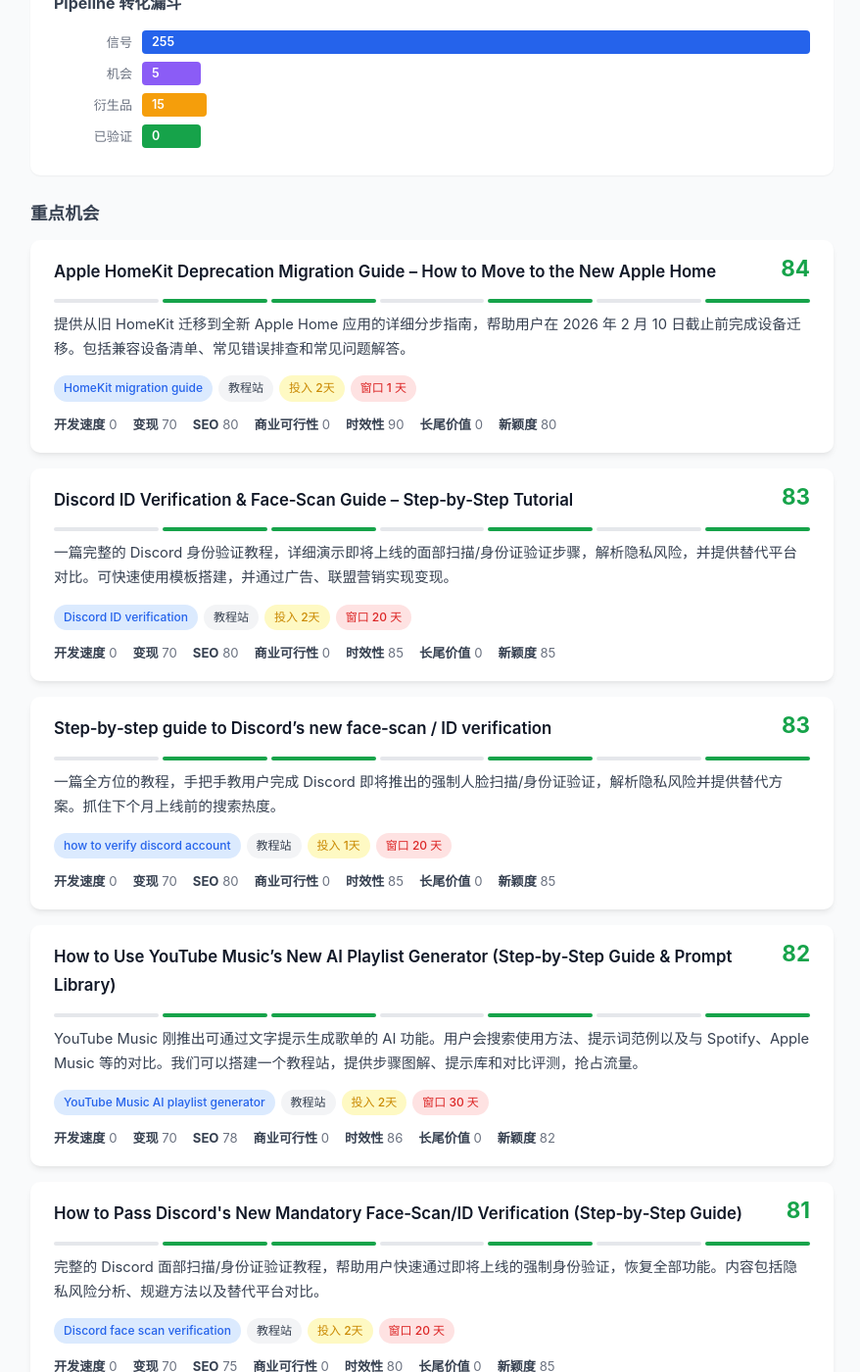
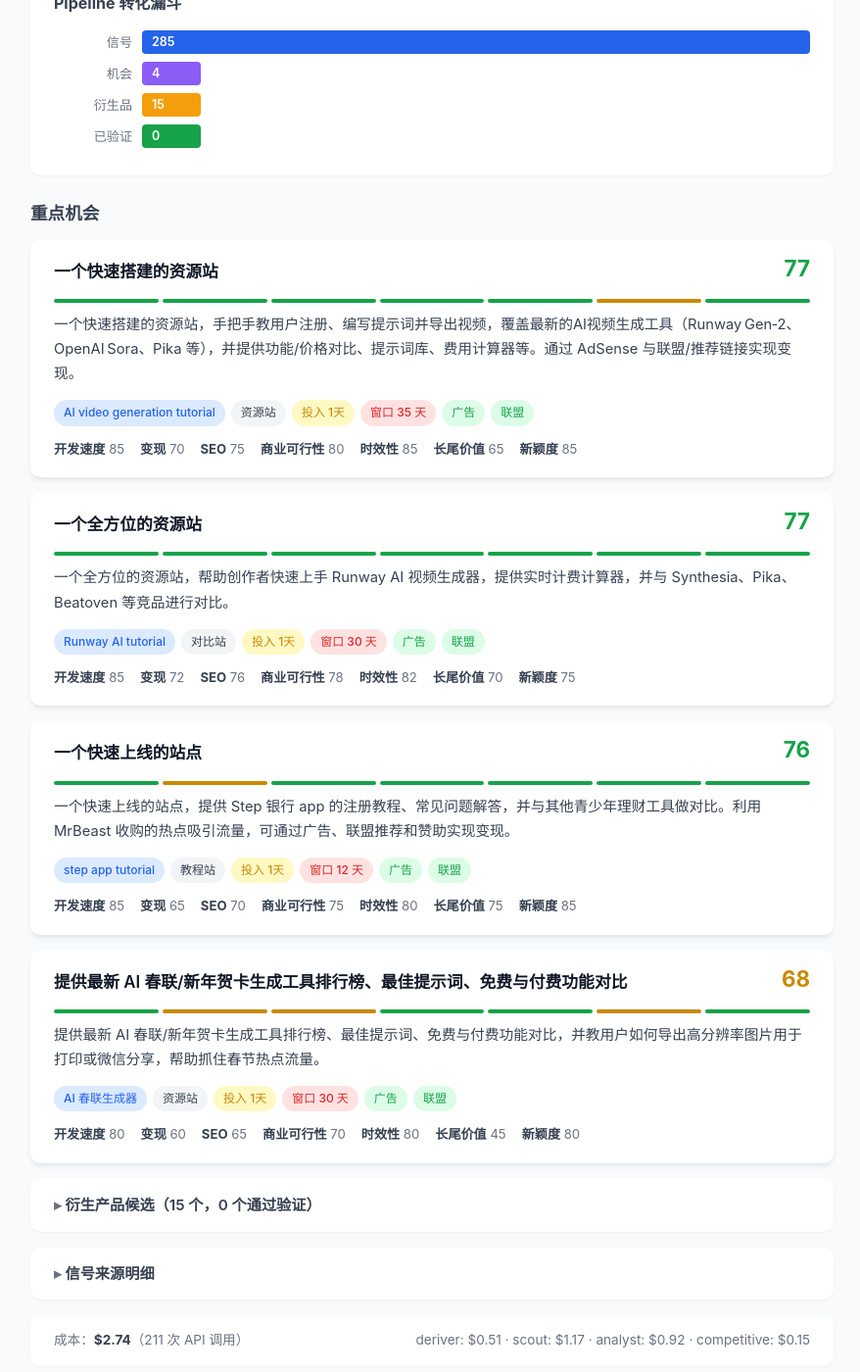
Before and after one commit to huaguihai/product-factory, a Jekyll site: the page built from docs/reports/2026-02-10.md, in a window 1280 px wide and 1400 px high, scrolled down 521 px. Shown: the whole window at 98% size, without its empty margins (199-1077 px from the left). Built offline with Jekyll 4.4.1, drawn with Linux system fonts in a browser that asks for light colours; some of the changed text lies outside the part shown.

Commit message:
fix: report Chinese content + dedup — no more English titles or Discord duplicates
- Report cards now use title_zh/description_zh as display titles instead of English
- dedupOpportunities() called in gatherReportData() to filter near-duplicates (Jaccard >= 0.3)
- Query excludes archived/rejected opportunities
- SOURCE_MAP expanded with Chinese names for all 22 sources
- Monetization tags translated to Chinese (广告/联盟/推荐/赞助)
- Score bar tooltips translated to Chinese dimension labels
- Analyst: graceful fallback when title_zh column doesn't exist
- Analyst: improved title_zh prompt for more specific Chinese titles
- Migration 004: adds title_zh column, archives Discord duplicates and pre-viability data
- Data cleanup: archived 14 old/duplicate opportunities via REST API

Co-Authored-By: Claude Opus 4.6 <noreply@anthropic.com>

```diff
--- a/docs/reports/2026-02-10.md
+++ b/docs/reports/2026-02-10.md
@@ -11,17 +11,17 @@ title: "每日洞察 - 2026-02-10"
 </div>
 
 <div class="executive-summary">
-  <p class="verdict">今日最佳机会：提供从旧 HomeKit 迁移到全新 Apple Home 应用的详细分步指南</p>
-  <p class="reasoning">综合评分 84 分，预估投入 2天，关键词「HomeKit migration guide」。</p>
+  <p class="verdict">今日最佳机会：一个快速搭建的资源站</p>
+  <p class="reasoning">综合评分 77 分，商业可行性 80 分，预估投入 1天，关键词「AI video generation tutorial」。</p>
 </div>
 
 <div class="stats-row">
   <div class="stat-card">
-    <div class="number">255</div>
+    <div class="number">285</div>
     <div class="label">信号采集</div>
   </div>
   <div class="stat-card">
-    <div class="number">5</div>
+    <div class="number">4</div>
     <div class="label">机会发现</div>
   </div>
   <div class="stat-card">
@@ -29,16 +29,16 @@ title: "每日洞察 - 2026-02-10"
     <div class="label">产品验证通过</div>
   </div>
   <div class="stat-card">
-    <div class="number">$2.58</div>
+    <div class="number">$2.74</div>
     <div class="label">今日成本</div>
   </div>
 </div>
 
 <div class="funnel">
   <h2>Pipeline 转化漏斗</h2>
-  <div class="funnel-bar"><span class="funnel-label">信号</span><div class="bar bar-signals" style="width:100%">255</div></div>
-  <div class="funnel-bar"><span class="funnel-label">机会</span><div class="bar bar-opportunities" style="width:5%">5</div></div>
-  <div class="funnel-bar"><span class="funnel-label">衍生品</span><div class="bar bar-derivatives" style="width:6%">15</div></div>
+  <div class="funnel-bar"><span class="funnel-label">信号</span><div class="bar bar-signals" style="width:100%">285</div></div>
+  <div class="funnel-bar"><span class="funnel-label">机会</span><div class="bar bar-opportunities" style="width:5%">4</div></div>
+  <div class="funnel-bar"><span class="funnel-label">衍生品</span><div class="bar bar-derivatives" style="width:5%">15</div></div>
   <div class="funnel-bar"><span class="funnel-label">已验证</span><div class="bar bar-validated" style="width:5%">0</div></div>
 </div>
 
@@ -46,131 +46,113 @@ title: "每日洞察 - 2026-02-10"
 
 <div class="opp-card">
   <div class="card-header">
-    <h3 class="card-title">Apple HomeKit Deprecation Migration Guide – How to Move to the New Apple Home</h3>
-    <span class="card-score score-high">84</span>
+    <h3 class="card-title">一个快速搭建的资源站</h3>
+    <span class="card-score score-high">77</span>
   </div>
   <div class="card-body">
     <div class="score-bar-row">
-      <div class="score-segment seg-gray" title="development_speed: 0"></div>
-      <div class="score-segment seg-green" title="monetization: 70"></div>
-      <div class="score-segment seg-green" title="seo_potential: 80"></div>
-      <div class="score-segment seg-gray" title="business_viability: 0"></div>
-      <div class="score-segment seg-green" title="time_sensitivity: 90"></div>
-      <div class="score-segment seg-gray" title="longtail_value: 0"></div>
-      <div class="score-segment seg-green" title="novelty: 80"></div>
+      <div class="score-segment seg-green" title="开发速度: 85"></div>
+      <div class="score-segment seg-green" title="变现: 70"></div>
+      <div class="score-segment seg-green" title="SEO: 75"></div>
+      <div class="score-segment seg-green" title="商业可行性: 80"></div>
+      <div class="score-segment seg-green" title="时效性: 85"></div>
+      <div class="score-segment seg-yellow" title="长尾价值: 65"></div>
+      <div class="score-segment seg-green" title="新颖度: 85"></div>
     </div>
-    <p class="card-desc">提供从旧 HomeKit 迁移到全新 Apple Home 应用的详细分步指南，帮助用户在 2026 年 2 月 10 日截止前完成设备迁移。包括兼容设备清单、常见错误排查和常见问题解答。</p>
+    <p class="card-desc">一个快速搭建的资源站，手把手教用户注册、编写提示词并导出视频，覆盖最新的AI视频生成工具（Runway Gen‑2、OpenAI Sora、Pika 等），并提供功能/价格对比、提示词库、费用计算器等。通过 AdSense 与联盟/推荐链接实现变现。</p>
     <div class="tags">
-      <span class="tag tag-keyword">HomeKit migration guide</span>
-      <span class="tag tag-form">教程站</span>
-      <span class="tag tag-effort">投入 2天</span>
-      <span class="tag tag-window">窗口 1 天</span>
+      <span class="tag tag-keyword">AI video generation tutorial</span>
+      <span class="tag tag-form">资源站</span>
+      <span class="tag tag-effort">投入 1天</span>
+      <span class="tag tag-window">窗口 35 天</span>
+      <span class="tag tag-monetization">广告</span>
+      <span class="tag tag-monetization">联盟</span>
     </div>
-    <div class="card-meta"><span><strong>开发速度</strong> 0</span> <span><strong>变现</strong> 70</span> <span><strong>SEO</strong> 80</span> <span><strong>商业可行性</strong> 0</span> <span><strong>时效性</strong> 90</span> <span><strong>长尾价值</strong> 0</span> <span><strong>新颖度</strong> 80</span></div>
+    <div class="card-meta"><span><strong>开发速度</strong> 85</span> <span><strong>变现</strong> 70</span> <span><strong>SEO</strong> 75</span> <span><strong>商业可行性</strong> 80</span> <span><strong>时效性</strong> 85</span> <span><strong>长尾价值</strong> 65</span> <span><strong>新颖度</strong> 85</span></div>
   </div>
 </div>
 
 <div class="opp-card">
   <div class="card-header">
-    <h3 class="card-title">Discord ID Verification & Face‑Scan Guide – Step‑by‑Step Tutorial</h3>
-    <span class="card-score score-high">83</span>
+    <h3 class="card-title">一个全方位的资源站</h3>
+    <span class="card-score score-high">77</span>
   </div>
   <div class="card-body">
     <div class="score-bar-row">
-      <div class="score-segment seg-gray" title="development_speed: 0"></div>
-      <div class="score-segment seg-green" title="monetization: 70"></div>
-      <div class="score-segment seg-green" title="seo_potential: 80"></div>
-      <div class="score-segment seg-gray" title="business_viability: 0"></div>
-      <div class="score-segment seg-green" title="time_sensitivity: 85"></div>
-      <div class="score-segment seg-gray" title="longtail_value: 0"></div>
-      <div class="score-segment seg-green" title="novelty: 85"></div>
+      <div class="score-segment seg-green" title="开发速度: 85"></div>
+      <div class="score-segment seg-green" title="变现: 72"></div>
+      <div class="score-segment seg-green" title="SEO: 76"></div>
+      <div class="score-segment seg-green" title="商业可行性: 78"></div>
+      <div class="score-segment seg-green" title="时效性: 82"></div>
+      <div class="score-segment seg-green" title="长尾价值: 70"></div>
+      <div class="score-segment seg-green" title="新颖度: 75"></div>
     </div>
-    <p class="card-desc">一篇完整的 Discord 身份验证教程，详细演示即将上线的面部扫描/身份证验证步骤，解析隐私风险，并提供替代平台对比。可快速使用模板搭建，并通过广告、联盟营销实现变现。</p>
+    <p class="card-desc">一个全方位的资源站，帮助创作者快速上手 Runway AI 视频生成器，提供实时计费计算器，并与 Synthesia、Pika、Beatoven 等竞品进行对比。</p>
     <div class="tags">
-      <span class="tag tag-keyword">Discord ID verification</span>
-      <span class="tag tag-form">教程站</span>
-      <span class="tag tag-effort">投入 2天</span>
-      <span class="tag tag-window">窗口 20 天</span>
+      <span class="tag tag-keyword">Runway AI tutorial</span>
+      <span class="tag tag-form">对比站</span>
+      <span class="tag tag-effort">投入 1天</span>
+      <span class="tag tag-window">窗口 30 天</span>
+      <span class="tag tag-monetization">广告</span>
+      <span class="tag tag-monetization">联盟</span>
     </div>
-    <div class="card-meta"><span><strong>开发速度</strong> 0</span> <span><strong>变现</strong> 70</span> <span><strong>SEO</strong> 80</span> <span><strong>商业可行性</strong> 0</span> <span><strong>时效性</strong> 85</span> <span><strong>长尾价值</strong> 0</span> <span><strong>新颖度</strong> 85</span></div>
+    <div class="card-meta"><span><strong>开发速度</strong> 85</span> <span><strong>变现</strong> 72</span> <span><strong>SEO</strong> 76</span> <span><strong>商业可行性</strong> 78</span> <span><strong>时效性</strong> 82</span> <span><strong>长尾价值</strong> 70</span> <span><strong>新颖度</strong> 75</span></div>
   </div>
 </div>
 
 <div class="opp-card">
   <div class="card-header">
-    <h3 class="card-title">Step‑by‑step guide to Discord’s new face‑scan / ID verification</h3>
-    <span class="card-score score-high">83</span>
+    <h3 class="card-title">一个快速上线的站点</h3>
+    <span class="card-score score-high">76</span>
   </div>
   <div class="card-body">
     <div class="score-bar-row">
-      <div class="score-segment seg-gray" title="development_speed: 0"></div>
-      <div class="score-segment seg-green" title="monetization: 70"></div>
-      <div class="score-segment seg-green" title="seo_potential: 80"></div>
-      <div class="score-segment seg-gray" title="business_viability: 0"></div>
-      <div class="score-segment seg-green" title="time_sensitivity: 85"></div>
-      <div class="score-segment seg-gray" title="longtail_value: 0"></div>
-      <div class="score-segment seg-green" title="novelty: 85"></div>
+      <div class="score-segment seg-green" title="开发速度: 85"></div>
+      <div class="score-segment seg-yellow" title="变现: 65"></div>
+      <div class="score-segment seg-green" title="SEO: 70"></div>
+      <div class="score-segment seg-green" title="商业可行性: 75"></div>
+      <div class="score-segment seg-green" title="时效性: 80"></div>
+      <div class="score-segment seg-green" title="长尾价值: 75"></div>
+      <div class="score-segment seg-green" title="新颖度: 85"></div>
     </div>
-    <p class="card-desc">一篇全方位的教程，手把手教用户完成 Discord 即将推出的强制人脸扫描/身份证验证，解析隐私风险并提供替代方案。抓住下个月上线前的搜索热度。</p>
+    <p class="card-desc">一个快速上线的站点，提供 Step 银行 app 的注册教程、常见问题解答，并与其他青少年理财工具做对比。利用 MrBeast 收购的热点吸引流量，可通过广告、联盟推荐和赞助实现变现。</p>
     <div class="tags">
-      <span class="tag tag-keyword">how to verify discord account</span>
+      <span class="tag tag-keyword">step app tutorial</span>
       <span class="tag tag-form">教程站</span>
       <span class="tag tag-effort">投入 1天</span>
-      <span class="tag tag-window">窗口 20 天</span>
+      <span class="tag tag-window">窗口 12 天</span>
+      <span class="tag tag-monetization">广告</span>
+      <span class="tag tag-monetization">联盟</span>
     </div>
-    <div class="card-meta"><span><strong>开发速度</strong> 0</span> <span><strong>变现</strong> 70</span> <span><strong>SEO</strong> 80</span> <span><strong>商业可行性</strong> 0</span> <span><strong>时效性</strong> 85</span> <span><strong>长尾价值</strong> 0</span> <span><strong>新颖度</strong> 85</span></div>
+    <div class="card-meta"><span><strong>开发速度</strong> 85</span> <span><strong>变现</strong> 65</span> <span><strong>SEO</strong> 70</span> <span><strong>商业可行性</strong> 75</span> <span><strong>时效性</strong> 80</span> <span><strong>长尾价值</strong> 75</span> <span><strong>新颖度</strong> 85</span></div>
   </div>
 </div>
 
 <div class="opp-card">
   <div class="card-header">
-    <h3 class="card-title">How to Use YouTube Music’s New AI Playlist Generator (Step‑by‑Step Guide & Prompt Library)</h3>
-    <span class="card-score score-high">82</span>
+    <h3 class="card-title">提供最新 AI 春联/新年贺卡生成工具排行榜、最佳提示词、免费与付费功能对比</h3>
+    <span class="card-score score-mid">68</span>
   </div>
   <div class="card-body">
     <div class="score-bar-row">
-      <div class="score-segment seg-gray" title="development_speed: 0"></div>
-      <div class="score-segment seg-green" title="monetization: 70"></div>
-      <div class="score-segment seg-green" title="seo_potential: 78"></div>
-      <div class="score-segment seg-gray" title="business_viability: 0"></div>
-      <div class="score-segment seg-green" title="time_sensitivity: 86"></div>
-      <div class="score-segment seg-gray" title="longtail_value: 0"></div>
-      <div class="score-segment seg-green" title="novelty: 82"></div>
+      <div class="score-segment seg-green" title="开发速度: 80"></div>
+      <div class="score-segment seg-yellow" title="变现: 60"></div>
+      <div class="score-segment seg-yellow" title="SEO: 65"></div>
+      <div class="score-segment seg-green" title="商业可行性: 70"></div>
+      <div class="score-segment seg-green" title="时效性: 80"></div>
+      <div class="score-segment seg-yellow" title="长尾价值: 45"></div>
+      <div class="score-segment seg-green" title="新颖度: 80"></div>
     </div>
-    <p class="card-desc">YouTube Music 刚推出可通过文字提示生成歌单的 AI 功能。用户会搜索使用方法、提示词范例以及与 Spotify、Apple Music 等的对比。我们可以搭建一个教程站，提供步骤图解、提示库和对比评测，抢占流量。</p>
+    <p class="card-desc">提供最新 AI 春联/新年贺卡生成工具排行榜、最佳提示词、免费与付费功能对比，并教用户如何导出高分辨率图片用于打印或微信分享，帮助抓住春节热点流量。</p>
     <div class="tags">
-      <span class="tag tag-keyword">YouTube Music AI playlist generator</span>
-      <span class="tag tag-form">教程站</span>
-      <span class="tag tag-effort">投入 2天</span>
+      <span class="tag tag-keyword">AI 春联生成器</span>
+      <span class="tag tag-form">资源站</span>
+      <span class="tag tag-effort">投入 1天</span>
       <span class="tag tag-window">窗口 30 天</span>
+      <span class="tag tag-monetization">广告</span>
+      <span class="tag tag-monetization">联盟</span>
     </div>
-    <div class="card-meta"><span><strong>开发速度</strong> 0</span> <span><strong>变现</strong> 70</span> <span><strong>SEO</strong> 78</span> <span><strong>商业可行性</strong> 0</span> <span><strong>时效性</strong> 86</span> <span><strong>长尾价值</strong> 0</span> <span><strong>新颖度</strong> 82</span></div>
-  </div>
-</div>
-
-<div class="opp-card">
-  <div class="card-header">
-    <h3 class="card-title">How to Pass Discord's New Mandatory Face‑Scan/ID Verification (Step‑by‑Step Guide)</h3>
-    <span class="card-score score-high">81</span>
-  </div>
-  <div class="card-body">
-    <div class="score-bar-row">
-      <div class="score-segment seg-gray" title="development_speed: 0"></div>
-      <div class="score-segment seg-green" title="monetization: 70"></div>
-      <div class="score-segment seg-green" title="seo_potential: 75"></div>
-      <div class="score-segment seg-gray" title="business_viability: 0"></div>
-      <div class="score-segment seg-green" title="time_sensitivity: 80"></div>
-      <div class="score-segment seg-gray" title="longtail_value: 0"></div>
-      <div class="score-segment seg-green" title="novelty: 85"></div>
-    </div>
-    <p class="card-desc">完整的 Discord 面部扫描/身份证验证教程，帮助用户快速通过即将上线的强制身份验证，恢复全部功能。内容包括隐私风险分析、规避方法以及替代平台对比。</p>
-    <div class="tags">
-      <span class="tag tag-keyword">Discord face scan verification</span>
-      <span class="tag tag-form">教程站</span>
-      <span class="tag tag-effort">投入 2天</span>
-      <span class="tag tag-window">窗口 20 天</span>
-    </div>
-    <div class="card-meta"><span><strong>开发速度</strong> 0</span> <span><strong>变现</strong> 70</span> <span><strong>SEO</strong> 75</span> <span><strong>商业可行性</strong> 0</span> <span><strong>时效性</strong> 80</span> <span><strong>长尾价值</strong> 0</span> <span><strong>新颖度</strong> 85</span></div>
+    <div class="card-meta"><span><strong>开发速度</strong> 80</span> <span><strong>变现</strong> 60</span> <span><strong>SEO</strong> 65</span> <span><strong>商业可行性</strong> 70</span> <span><strong>时效性</strong> 80</span> <span><strong>长尾价值</strong> 45</span> <span><strong>新颖度</strong> 80</span></div>
   </div>
 </div>
 
@@ -206,23 +188,23 @@ title: "每日洞察 - 2026-02-10"
     <table class="deriv-table">
       <thead><tr><th>来源</th><th>数量</th></tr></thead>
       <tbody>
-        <tr><td>科技媒体</td><td>19</td></tr>
-        <tr><td>youtube_suggestions</td><td>30</td></tr>
-        <tr><td>Google Trends</td><td>65</td></tr>
-        <tr><td>Twitter/X</td><td>51</td></tr>
-        <tr><td>Hacker News</td><td>16</td></tr>
-        <tr><td>exploding_topics</td><td>25</td></tr>
-        <tr><td>google_paa</td><td>30</td></tr>
-        <tr><td>techmeme</td><td>15</td></tr>
-        <tr><td>bilibili</td><td>2</td></tr>
-        <tr><td>36kr</td><td>1</td></tr>
-        <tr><td>bestblogs</td><td>1</td></tr>
+        <tr><td>科技媒体</td><td>20</td></tr>
+        <tr><td>YouTube 热搜</td><td>30</td></tr>
+        <tr><td>Google Trends</td><td>73</td></tr>
+        <tr><td>Twitter/X</td><td>55</td></tr>
+        <tr><td>Hacker News</td><td>33</td></tr>
+        <tr><td>爆发趋势</td><td>25</td></tr>
+        <tr><td>Google 相关问题</td><td>30</td></tr>
+        <tr><td>Techmeme</td><td>15</td></tr>
+        <tr><td>B站</td><td>2</td></tr>
+        <tr><td>36氪</td><td>1</td></tr>
+        <tr><td>优质博客</td><td>1</td></tr>
       </tbody>
     </table>
   </div>
 </details>
 
 <div class="cost-footer">
-  <span>成本：<strong>$2.58</strong>（191 次 API 调用）</span>
-  <span>deriver: $0.51 · scout: $1.01 · analyst: $0.92 · competitive: $0.15</span>
+  <span>成本：<strong>$2.74</strong>（211 次 API 调用）</span>
+  <span>deriver: $0.51 · scout: $1.17 · analyst: $0.92 · competitive: $0.15</span>
 </div>
```
Also changed, not shown: docs/index.md (+1 -1 lines), src/agents/analyst/index.ts (+23 -7 lines), src/reports/daily.ts (+114 -32 lines), 1 other file.
